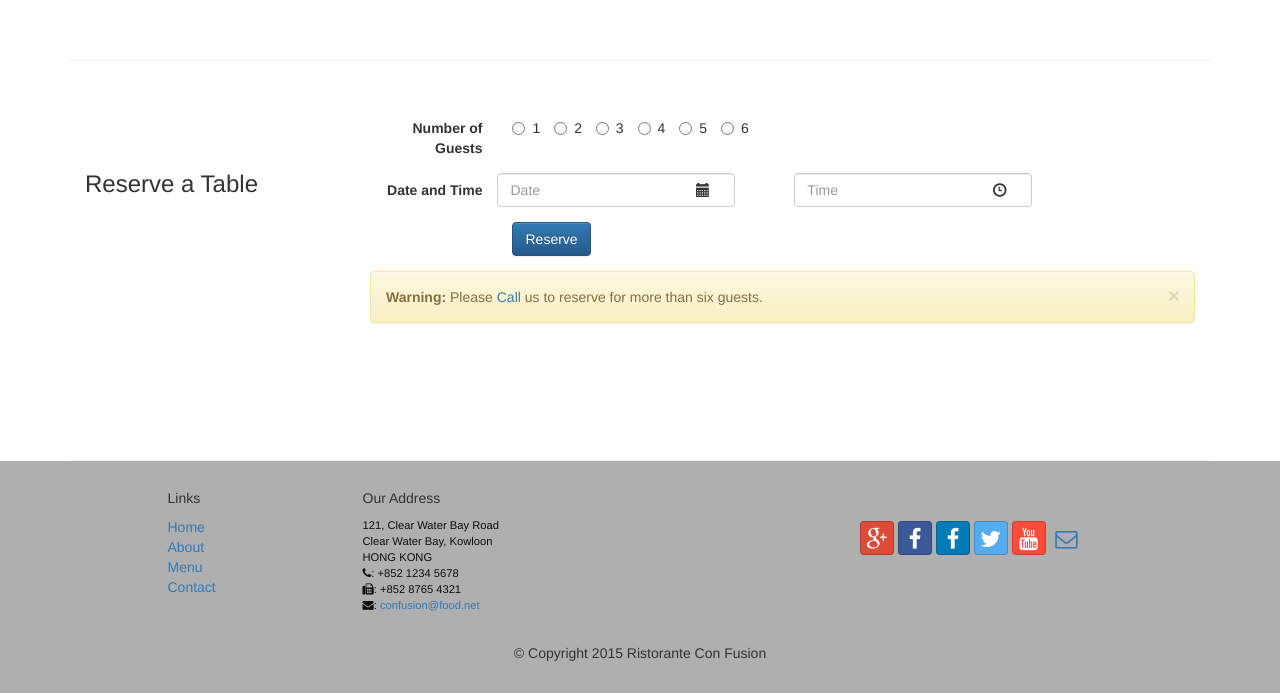
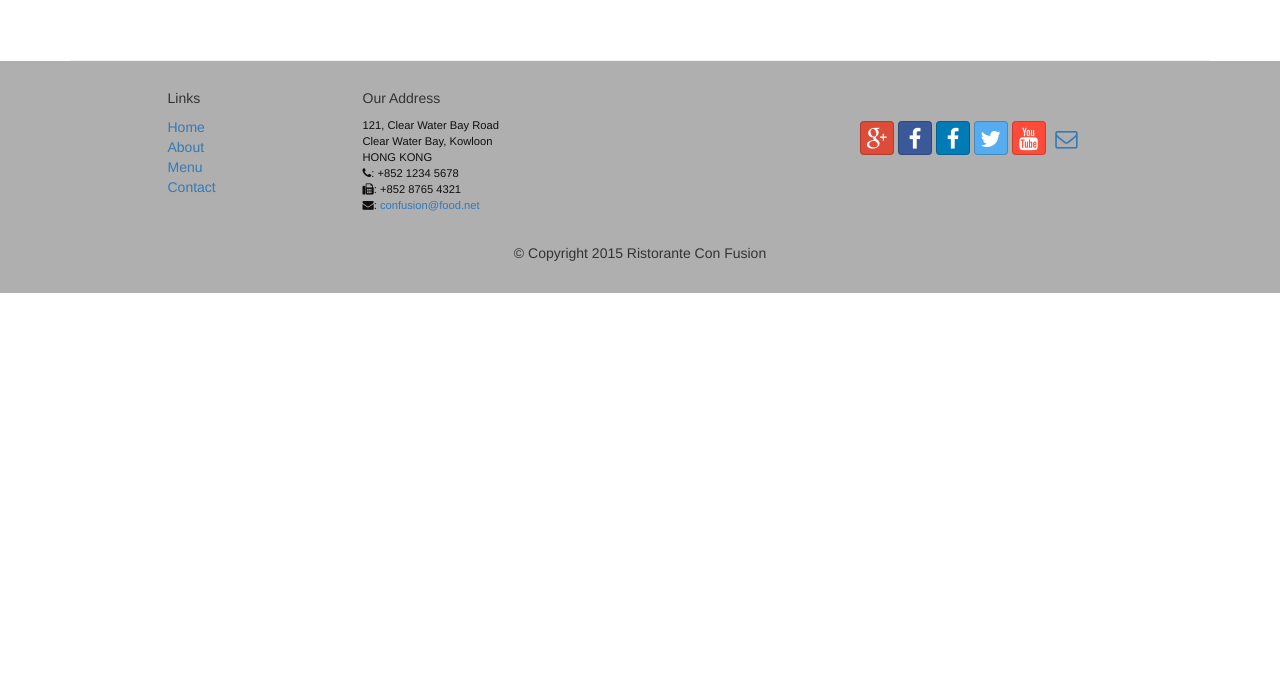
Before and after one commit to RobinWagner/Bootstrap, a plain HTML site: page index.html in a window 1280 px wide. Shown: the part 1999-2692 px from the top of the page. After the commit the page ends 2292 px from the top, so only its background shows below. Drawn offline with nearby package versions, Linux system fonts and the light colour scheme.

Commit message:
Remove form outside of modal

```diff
--- a/index.html
+++ b/index.html
@@ -54,7 +54,7 @@
                     <li><a href="contactus.html"><i class="fa fa-envelope-o"></i> Contact</a></li>
                 </ul>
                 <ul class="nav navbar-nav navbar-right">
-                    <li><a data-toggle="modal" data-target="#loginModal"><span class="glyphicon glyphicon-log-in"></span>Login</a></li>
+                    <li><a data-toggle="modal" data-target="#loginModal"><span class="glyphicon glyphicon-log-in"></span> Login</a></li>
                 </ul>
             </div>
         </div>
@@ -297,64 +297,6 @@
 
             </div>
         </div>
-        <div class="row row-content" id="reservation">
-            <div class="col-xs-12 col-sm-3">
-                <p style="padding:20px;"></p>
-                <h3>Reserve a Table</h3>
-            </div>
-            <div class="col-xs-12 col-sm-9">
-                <form class="form-horizontal" role="form">
-                    <div class="form-group">
-                        <label for="guests" class="col-sm-2 control-label">Number of Guests</label>
-                        <div class="col-sm-10">
-                            <label class="radio-inline"><input type="radio"  name="guests">1</label>
-                            <label class="radio-inline"><input type="radio"  name="guests">2</label>
-                            <label class="radio-inline"><input type="radio"  name="guests">3</label>
-                            <label class="radio-inline"><input type="radio"  name="guests">4</label>
-                            <label class="radio-inline"><input type="radio"  name="guests">5</label>
-                            <label class="radio-inline"><input type="radio"  name="guests">6</label>
-                        </div>
-                    </div>
-                        <div class="form-group">
-                            <label for="date_time" class="col-sm-2 control-label">Date and Time</label>
-                            <div class="col-sm-10 form-inline" id="date_time">
-                                <div class="row">
-                                    <div class="col-sm-4">
-                                        <div class="form-group has-feedback">
-                                            <label class="control-label sr-only" for="date">Date</label>
-                                            <input type="text" class="form-control" id="date" placeholder="Date" aria-describedby="gl_date"><span class="glyphicon glyphicon-calendar form-control-feedback" aria-hidden="true"></span>
-                                            <span id="gl_date" class="sr-only">(date)</span>
-                                        </div>
-                                    </div>
-                                    <div class="col-sm-4 col-sm-offset-1">
-                                        <div class="form-group has-feedback">
-                                            <label class="control-label sr-only" for="time">Time</label>
-                                            <input type="text" class="form-control" id="date" placeholder="Time" aria-describedby="gl_time">
-                                            <span class="glyphicon glyphicon-time form-control-feedback" aria-hidden="true"></span>
-                                            <span id="gl_time" class="sr-only">(time)</span>
-                                        </div>
-                                    </div>
-                                </div>
-                            </div>
-                        </div>
-                    <div class="form-group">
-                        <div class="col-sm-offset-2 col-sm-10">
-                            <button type="submit" class="btn btn-primary">Reserve</button>
-                        </div>
-                    </div>
-
-                </form>
-            </div>
-            <div class="col-sm-offset-3 col-sm-9">
-                <div class="alert alert-warning alert-dismissible" role="alert">
-                    <button type="button" class="close" data-dismiss="alert" aria-label="Close"><span aria-hidden="true">&times;</span></button>
-                    <strong>Warning:</strong> Please <a href="tel:+85212345678">Call</a> us to reserve for more than six guests.
-    </div>
-            </div>
-        </div>
-
-
-
     </div>
 
     <footer class="row-footer">
```
